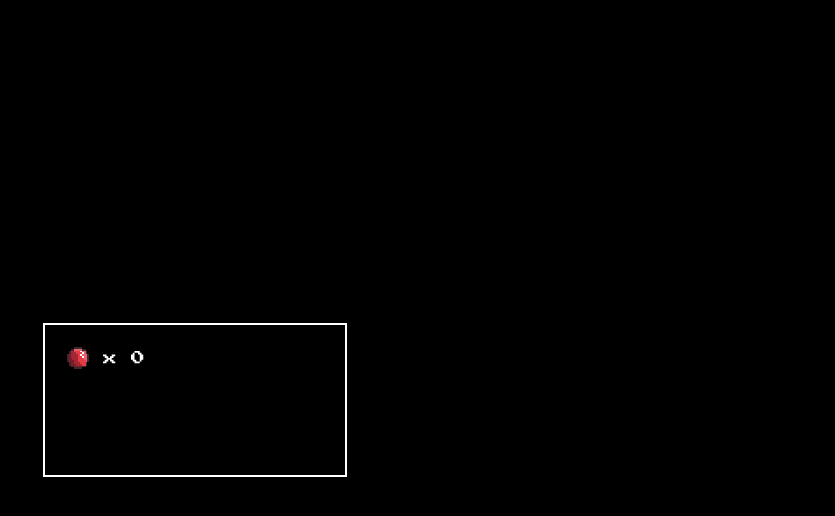
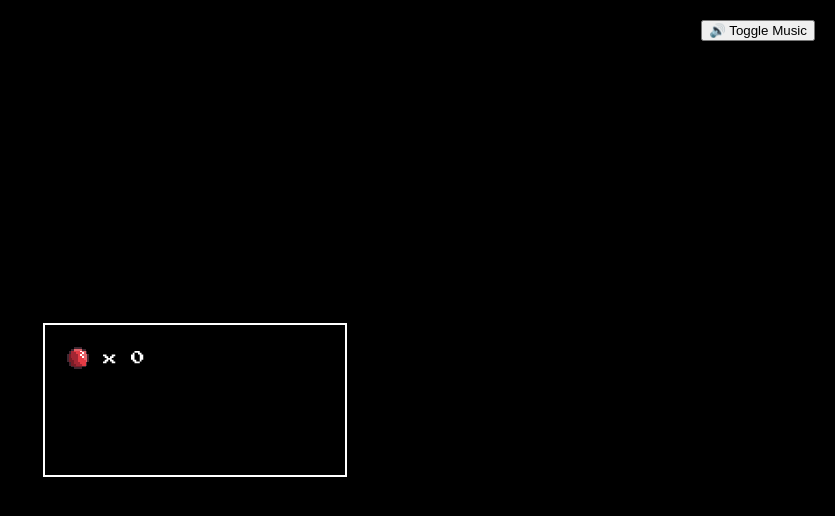
Before and after one commit to cezacuna/playable-and-interactive-website, a plain HTML site: page index.html in a window 1280 px wide. Shown: the whole page, without its empty margins (445-1280 px from the left). Drawn offline with Linux system fonts and the light colour scheme.

Commit message:
Update index - button music toggle.html

```diff
--- a/index.html
+++ b/index.html
@@ -362,5 +362,9 @@
   <source src="./audio/cherry-coke.mp3" type="audio/mpeg">
   Your browser does not support the audio element.
 </audio>
+  <!-- Toggle Music Button -->
+<button onclick="toggleMusic()" style="position: absolute; top: 20px; right: 20px; z-index: 999;">
+  🔊 Toggle Music
+</button>
 </body>
 </html>
```
